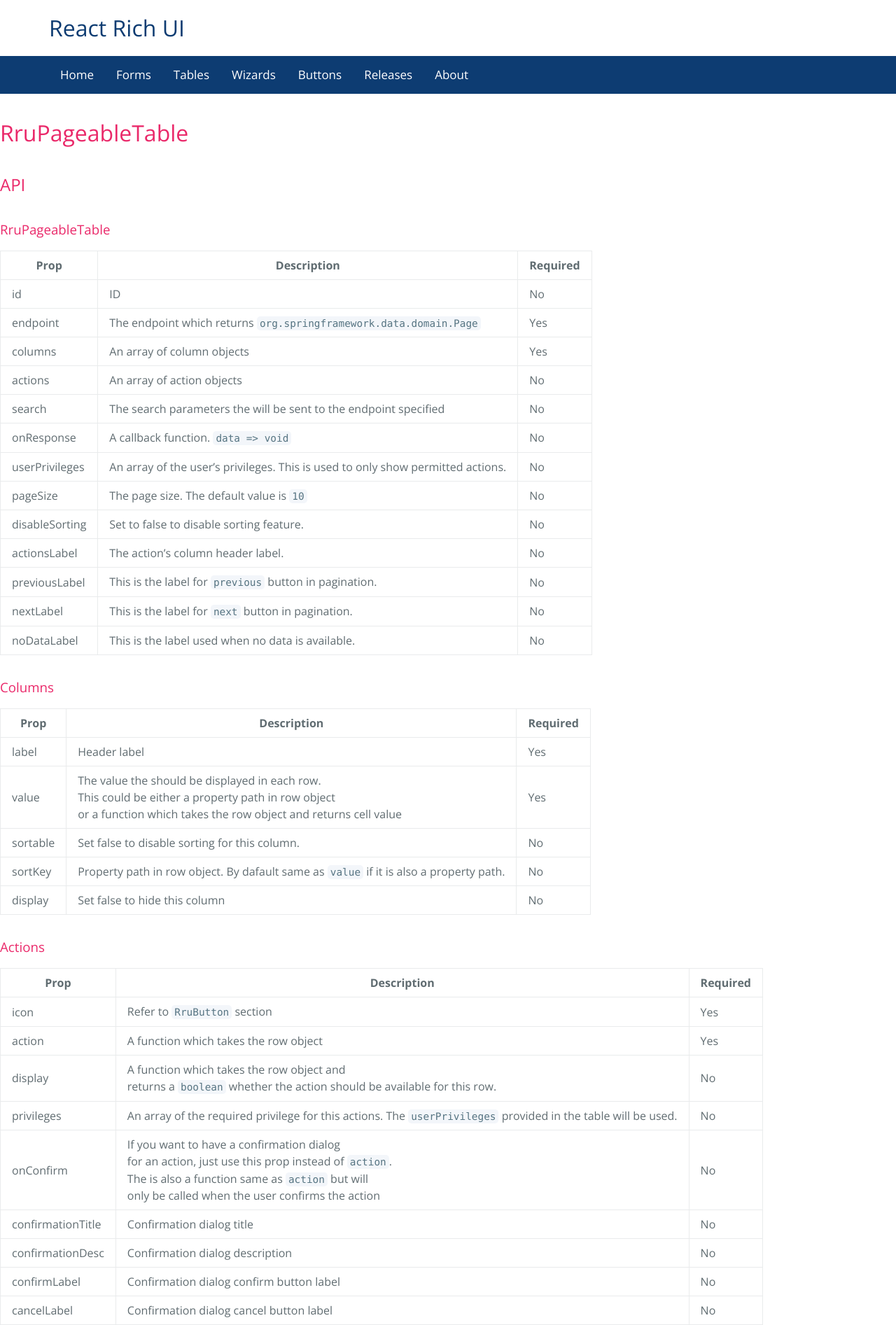
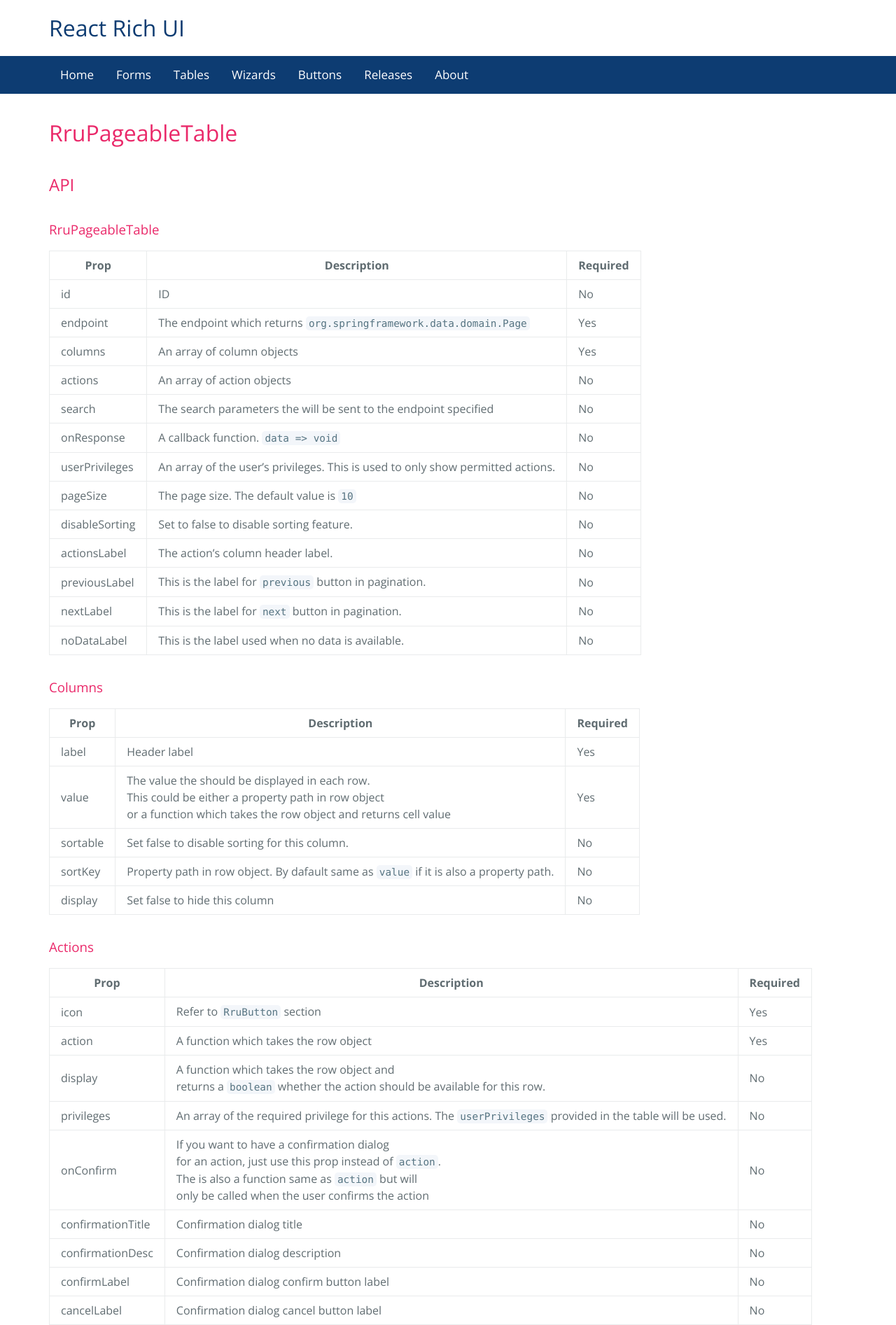
Before and after one commit to coder966/react-rich-ui, a Jekyll site: the page built from docs/v1/RruPageableTable.md, in a window 1280 px wide. Shown: the whole page at 70% size. Built offline with Jekyll 4.4.1, drawn with Linux system fonts in a browser that asks for light colours; our own code applies the rules of GitHub Pages for plain Markdown files.

Commit message:
website: style

```diff
--- a/_layouts/default.html
+++ b/_layouts/default.html
@@ -1,33 +1,33 @@
 <!DOCTYPE html>
-<html lang="en">
+<html lang='en'>
   <head>
-    <meta charset="UTF-8">
+    <meta charset='UTF-8'>
     {% seo %}
-    <meta name="viewport" content="width=device-width, initial-scale=1">
-    <meta name="theme-color" content="#0D3C72">
-    <meta name="apple-mobile-web-app-status-bar-style" content="black-translucent">
-    <link rel="stylesheet" href="/style.css">
+    <meta name='viewport' content='width=device-width, initial-scale=1'>
+    <meta name='theme-color' content='#0D3C72'>
+    <meta name='apple-mobile-web-app-status-bar-style' content='black-translucent'>
+    <link rel='stylesheet' href='/assets/style.css'>
   </head>
   <body>
     <header>
-      <div class="header container">
+      <div class='header container'>
         <a href='/'>React Rich UI</a>
       </div>
-      <input type="checkbox" id='nav-checkbox' />
+      <input type='checkbox' id='nav-checkbox' />
       <nav>
-        <div class="container">
-          <a class='nav-item' href="/">Home</a>
-          <a class='nav-item' href="/docs/v1/RruForm">Forms</a>
-          <a class='nav-item' href="/docs/v1/RruPageableTable">Tables</a>
-          <a class='nav-item' href="/docs/v1/StepsWizard">Wizards</a>
-          <a class='nav-item' href="/docs/v1/RruButton">Buttons</a>
-          <a class='nav-item' href="/CHANGELOG">Releases</a>
-          <a class='nav-item' href="/about">About</a>
-          <label class="nav-item icon" for="nav-checkbox" />
+        <div class='container'>
+          <a class='nav-item' href='/'>Home</a>
+          <a class='nav-item' href='/docs/v1/RruForm'>Forms</a>
+          <a class='nav-item' href='/docs/v1/RruPageableTable'>Tables</a>
+          <a class='nav-item' href='/docs/v1/StepsWizard'>Wizards</a>
+          <a class='nav-item' href='/docs/v1/RruButton'>Buttons</a>
+          <a class='nav-item' href='/CHANGELOG'>Releases</a>
+          <a class='nav-item' href='/about'>About</a>
+          <label class='nav-item icon' for='nav-checkbox' />
         </div>
       </div>
     </header>
-    <main class="conatiner">
+    <main class='container'>
       {{ content }}
     </main>
   </body>
--- a/style.css
+++ b/assets/style.css
@@ -1,9 +1,9 @@
-@import url("https://fonts.googleapis.com/css?family=Open+Sans:400,700");
+@import url('https://fonts.googleapis.com/css?family=Open+Sans:400,700');
 
 body {
     padding: 0;
     margin: 0;
-    font-family: "Open Sans", "Helvetica Neue", Helvetica, Arial, sans-serif;
+    font-family: 'Open Sans', 'Helvetica Neue', Helvetica, Arial, sans-serif;
     font-size: 16px;
     line-height: 1.5;
     color: #606c71
@@ -84,14 +84,10 @@
     padding: 0;
     padding-left: 50px;
     height: 53px;
-    background-image: url('/bars.svg');
+    background-image: url('/assets/bars.svg');
     background-size: 20px;
     background-position: center;
     background-repeat: no-repeat;
-}
-
-header nav .nav-item.icon:hover {
-    background-image: url('/bars-dark.svg');
 }
 
 @media screen and (max-width: 775px) {
@@ -144,9 +140,27 @@
     color: #EA296A
 }
 
+pre {
+    margin-top: 0px;
+    margin-bottom: 1rem;
+    color: #567482;
+    overflow-wrap: normal;
+    background-color: #f3f6fa;
+    font: 1rem Consolas, 'Liberation Mono', Menlo, Courier, monospace;
+    border-width: 1px;
+    border-style: solid;
+    border-color: #dce6f0;
+    border-image: initial;
+    font-size: 0.9rem;
+    line-height: 1.45;
+    padding: 0.8rem;
+    overflow: auto;
+    border-radius: 0.3rem;
+}
+
 code {
     padding: 2px 4px;
-    font-family: Consolas, "Liberation Mono", Menlo, Courier, monospace;
+    font-family: Consolas, 'Liberation Mono', Menlo, Courier, monospace;
     font-size: 0.9rem;
     color: #567482;
     background-color: #f3f6fa;
```
Also changed, not shown: assets/bars.svg (added).
